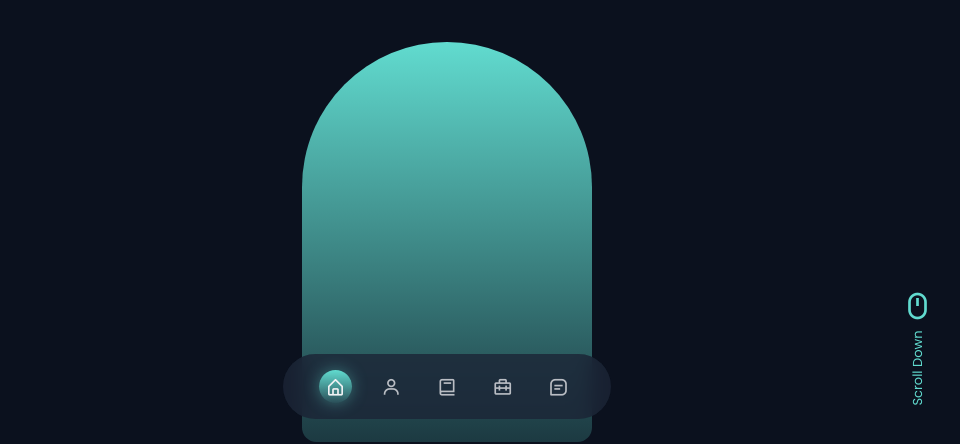
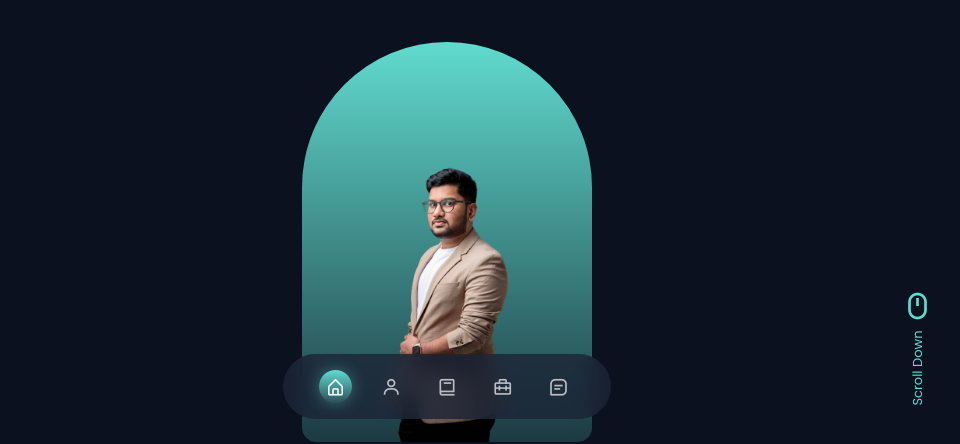
Before and after one commit to zahir-iqbal97/portofolio, a plain HTML site: page index.html in a window 1280 px wide. Shown: the part 365-809 px from the top of the page, 193-1153 px from the left. Drawn offline with nearby package versions, Linux system fonts and the light colour scheme.

Commit message:
Update index.html

```diff
--- a/index.html
+++ b/index.html
@@ -110,7 +110,7 @@
 
                 <div class="home__handle">
                     <!-- Insert your image, according to the example size of the portfolio -->
-                    <img src="assets/img/perfil.png" alt="" class="home__img">
+                    <img src="assets/img/perfil1.png" alt="" class="home__img">
                 </div>
 
                 <div class="home__social">
```
